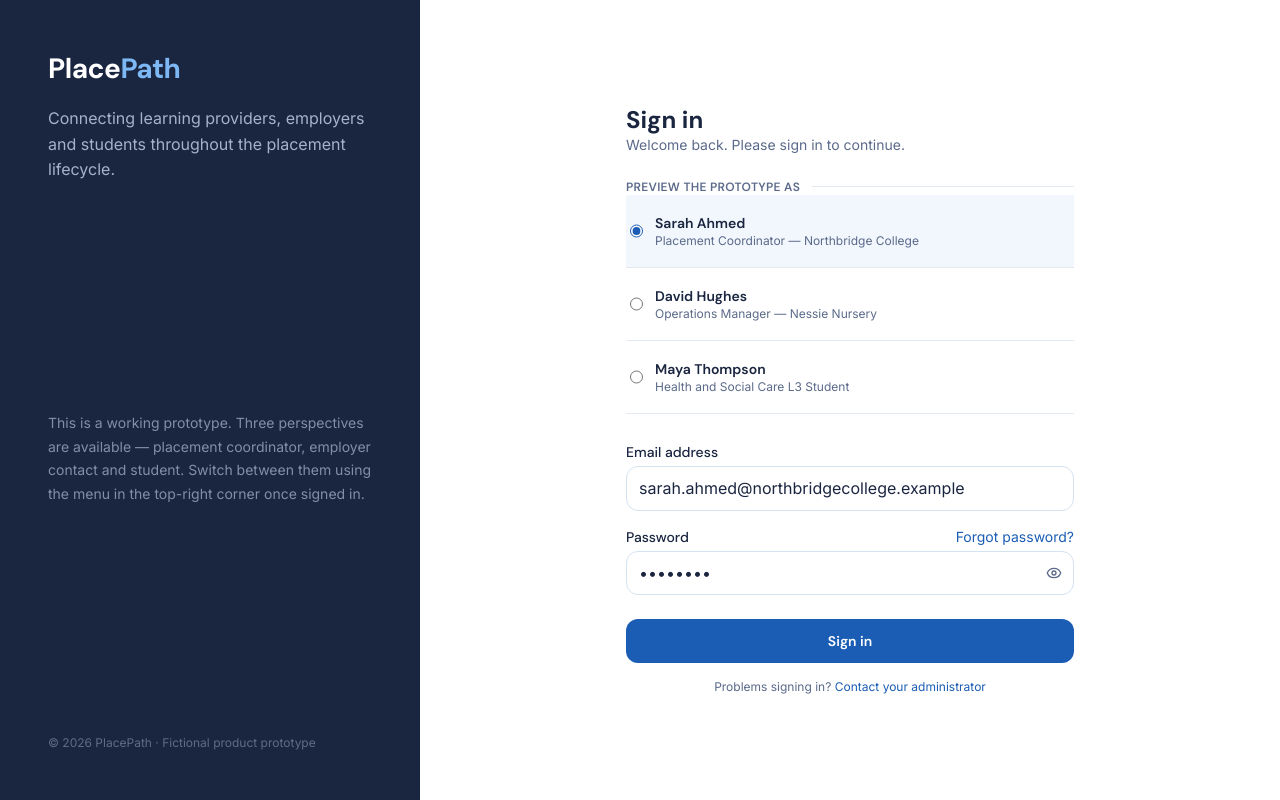
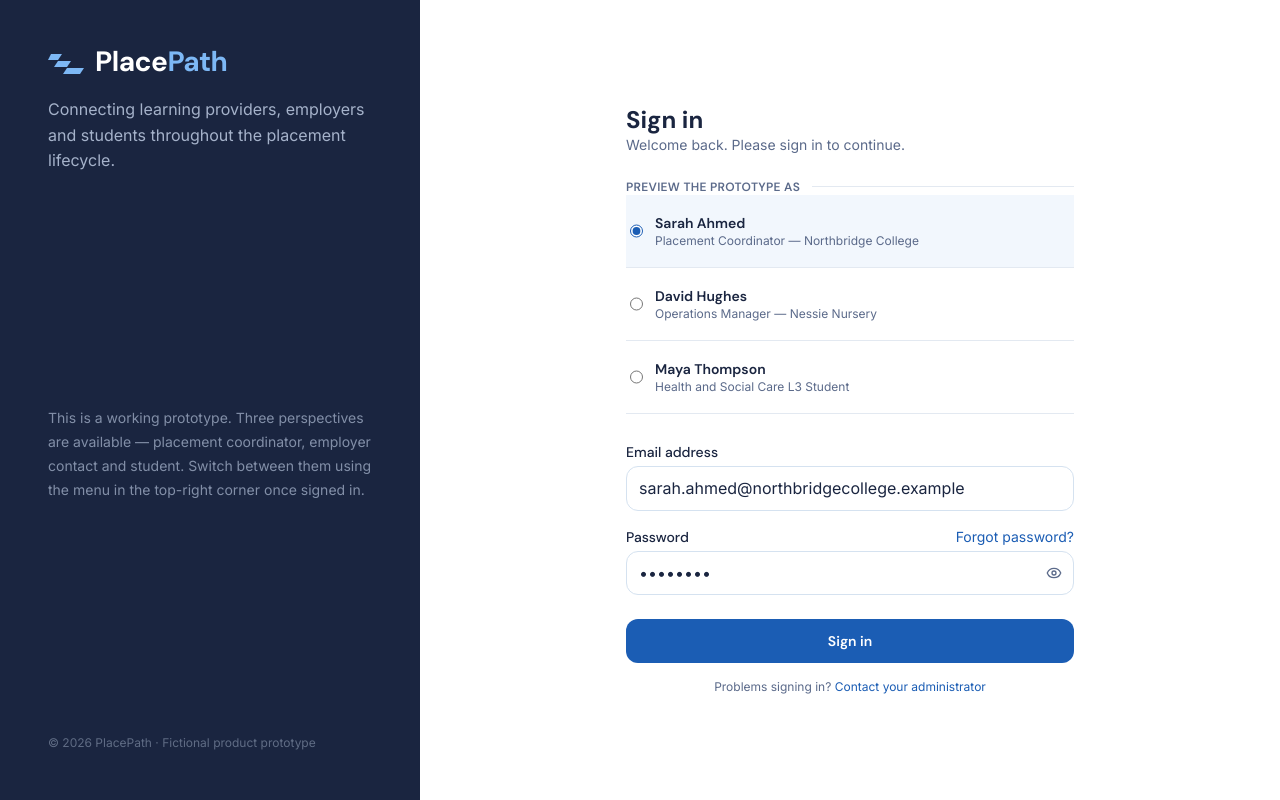
Before and after one commit to SophiePurewal/placepath-demo, a React (Vite) app: page / in a window 1280 px wide. Built offline with nearby package versions, Linux system fonts and the light colour scheme.

Commit message:
Use flat PlacePath brand mark on sign in

```diff
--- a/src/screens/SignIn.tsx
+++ b/src/screens/SignIn.tsx
@@ -1,5 +1,6 @@
 import { useState } from "react";
 import { Eye, EyeOff, AlertCircle } from "lucide-react";
+import BrandLogo from "../components/BrandLogo";
 
 type Role = "coordinator" | "employer" | "student";
 
@@ -46,17 +47,7 @@ export default function SignIn({ onSignIn }: SignInProps) {
         style={{ backgroundColor: "#1a2540" }}
       >
         <div>
-          <span
-            style={{
-              fontFamily: "var(--font-display)",
-              fontWeight: 700,
-              fontSize: 28,
-              color: "#ffffff",
-              letterSpacing: "-0.5px",
-            }}
-          >
-            Place<span style={{ color: "#7db8f5" }}>Path</span>
-          </span>
+          <BrandLogo size="lg" dark />
           <p className="mt-4 text-base" style={{ color: "rgba(200,214,236,0.8)", lineHeight: 1.6 }}>
             Connecting learning providers, employers and students throughout the placement lifecycle.
           </p>
@@ -77,17 +68,8 @@ export default function SignIn({ onSignIn }: SignInProps) {
       <div className="flex-1 flex items-center justify-center px-6 py-10">
         <div className="w-full max-w-md">
           {/* Mobile logo */}
-          <div className="lg:hidden mb-8 text-center">
-            <span
-              style={{
-                fontFamily: "var(--font-display)",
-                fontWeight: 700,
-                fontSize: 28,
-                color: "#1a2540",
-              }}
-            >
-              Place<span style={{ color: "#1b5db4" }}>Path</span>
-            </span>
+          <div className="lg:hidden mb-8 flex justify-center">
+            <BrandLogo size="lg" dark={false} />
           </div>
 
           <div>
```
